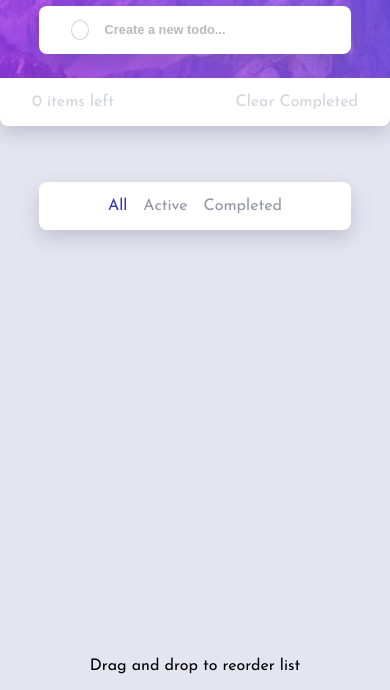
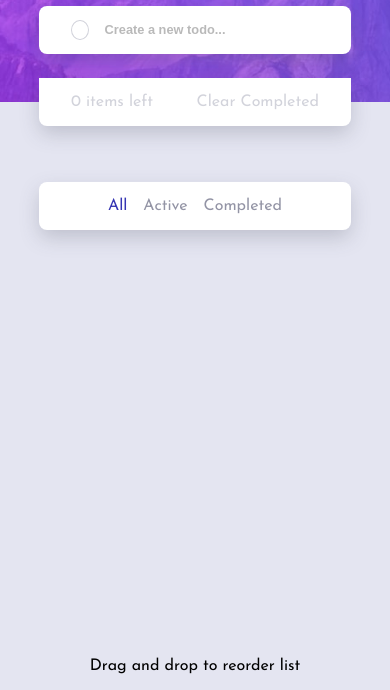
Before and after one commit to AbdelrahmanElsadig/js-todo-list, a plain HTML site: page index.html in a window 390 px wide. Shown: the part 154-844 px from the top of the page. Drawn offline with Linux system fonts and the light colour scheme.

Commit message:
fixed some responsiveness bugs in stylesheet

```diff
--- a/styles/style.css
+++ b/styles/style.css
@@ -210,7 +210,9 @@ body.dark .todo-details {
 }
 
 .row.final{
-    width: 100%;
+    width: 80%;
+    max-width: calc(500rem/16);
+    min-width: calc(300rem/16);
     display: flex;
     border-radius: 0 0 0.5rem 0.5rem;
     border-bottom: none;
```
